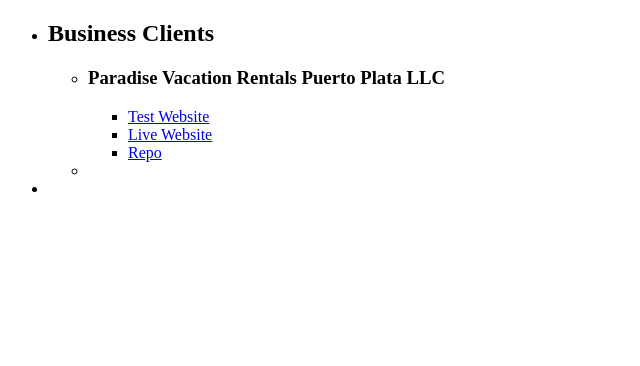
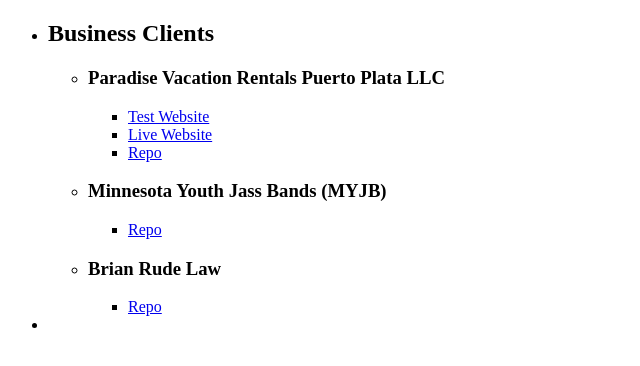
Before and after one commit to Dissiax/Hub, a plain HTML site: page index.html in a window 1280 px wide. Shown: the whole page, without its empty margins (0-640 px from the left). Drawn offline with Linux system fonts and the light colour scheme.

Commit message:
Update index.html

```diff
--- a/index.html
+++ b/index.html
@@ -18,12 +18,20 @@
               <li>
                 <h3>Paradise Vacation Rentals Puerto Plata LLC</h3>
                 <ul>
-                  <li><a href="https://dissiax.github.io/Paradise-Vacation-Rentals-Puerto-Plata-LLC---Demo">Test Website</a></li>
-                  <li><a href="https://www.paradisevacationrentalspuertoplatallc.com/">Live Website</a></li>
+	            	<li><a href="https://dissiax.github.io/Paradise-Vacation-Rentals-Puerto-Plata-LLC---Demo">Test Website</a></li>
+	            	<li><a href="https://www.paradisevacationrentalspuertoplatallc.com/">Live Website</a></li>
 					<li><a href="https://github.com/Dissiax/Paradise-Vacation-Rentals-Puerto-Plata-LLC---Demo/blob/main/">Repo</a></li>
                 </ul>
               </li><li>
-                <!--placeholder-->
+                <h3>Minnesota Youth Jass Bands (MYJB)</h3>
+				<ul>
+					<li><a href="https://github.com/Dissiax/MinnesotaYouthJazzBands">Repo</a></li>
+				</ul>
+              </li><li>
+                <h3>Brian Rude Law</h3>
+				<ul>
+					<li><a href="https://github.com/Dissiax/BrianRudeLaw">Repo</a></li>
+				</ul>
               </li>
             </ul>
           </li><li>
```
